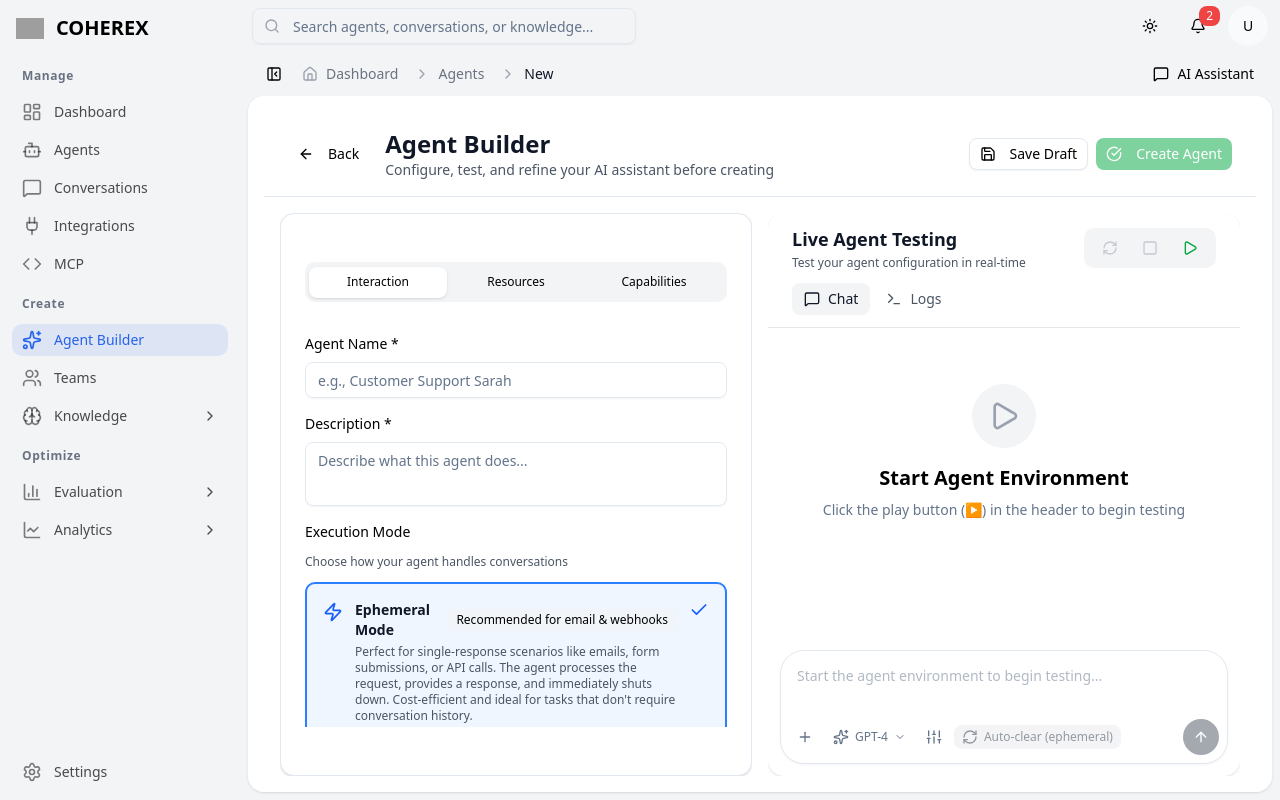
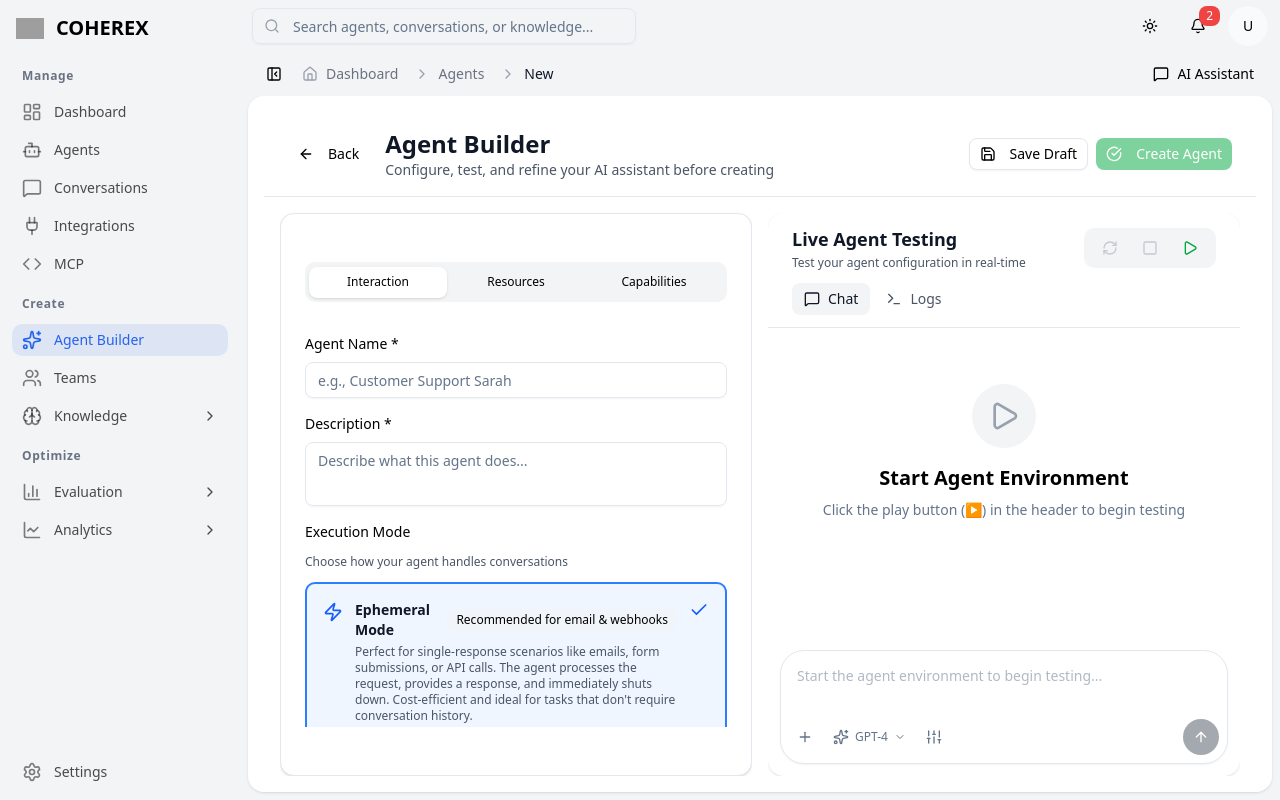
Before and after one commit to liamadsr/Coherex, a Next.js app: page /agents/new in a window 1280 px wide. Built offline with nearby package versions, Linux system fonts and the light colour scheme; grey boxes are pictures that could not be loaded.

Commit message:
Hide auto-clear button in ephemeral mode
- Auto-clear button is now hidden when in ephemeral mode
- Only shows in persistent mode where it can be toggled
- Cleaner UI by removing non-functional controls

```diff
--- a/src/app/agents/new/page.tsx
+++ b/src/app/agents/new/page.tsx
@@ -1681,35 +1681,25 @@ export default function NewAgentPage() {
                           </PopoverContent>
                         </Popover>
 
-                        {/* Auto-clear toggle */}
+                        {/* Auto-clear toggle - only show in persistent mode */}
+                        {watchedExecutionMode !== 'ephemeral' && (
                           <button
                             type="button"
-                          onClick={() => {
-                            // Only allow toggling in persistent mode
-                            if (watchedExecutionMode !== 'ephemeral') {
-                              setAutoClear(!autoClear)
-                            }
-                          }}
-                          disabled={watchedExecutionMode === 'ephemeral'}
+                            onClick={() => setAutoClear(!autoClear)}
                             className={cn(
                               "flex items-center gap-1.5 px-2 py-1 rounded-md transition-colors",
                               autoClear
                                 ? "bg-primary/10 text-primary hover:bg-primary/20"
-                              : "text-muted-foreground hover:text-foreground hover:bg-muted/50",
-                            watchedExecutionMode === 'ephemeral' && "opacity-60 cursor-not-allowed"
-                          )}
-                          title={watchedExecutionMode === 'ephemeral'
-                            ? "Auto-clear is always on for ephemeral mode"
-                            : "Toggle auto-clear messages"
-                          }
+                                : "text-muted-foreground hover:text-foreground hover:bg-muted/50"
+                            )}
+                            title="Toggle auto-clear messages"
                           >
                             <RefreshCw className="w-4 h-4" />
                             {autoClear && (
-                            <span className="text-xs font-medium">
-                              {watchedExecutionMode === 'ephemeral' ? 'Auto-clear (ephemeral)' : 'Auto-clear'}
-                            </span>
+                              <span className="text-xs font-medium">Auto-clear</span>
                             )}
                           </button>
+                        )}
                       </div>
 
                       <div className="flex items-center gap-2">
```
Lines whose indentation alone changed are shown as unchanged.
